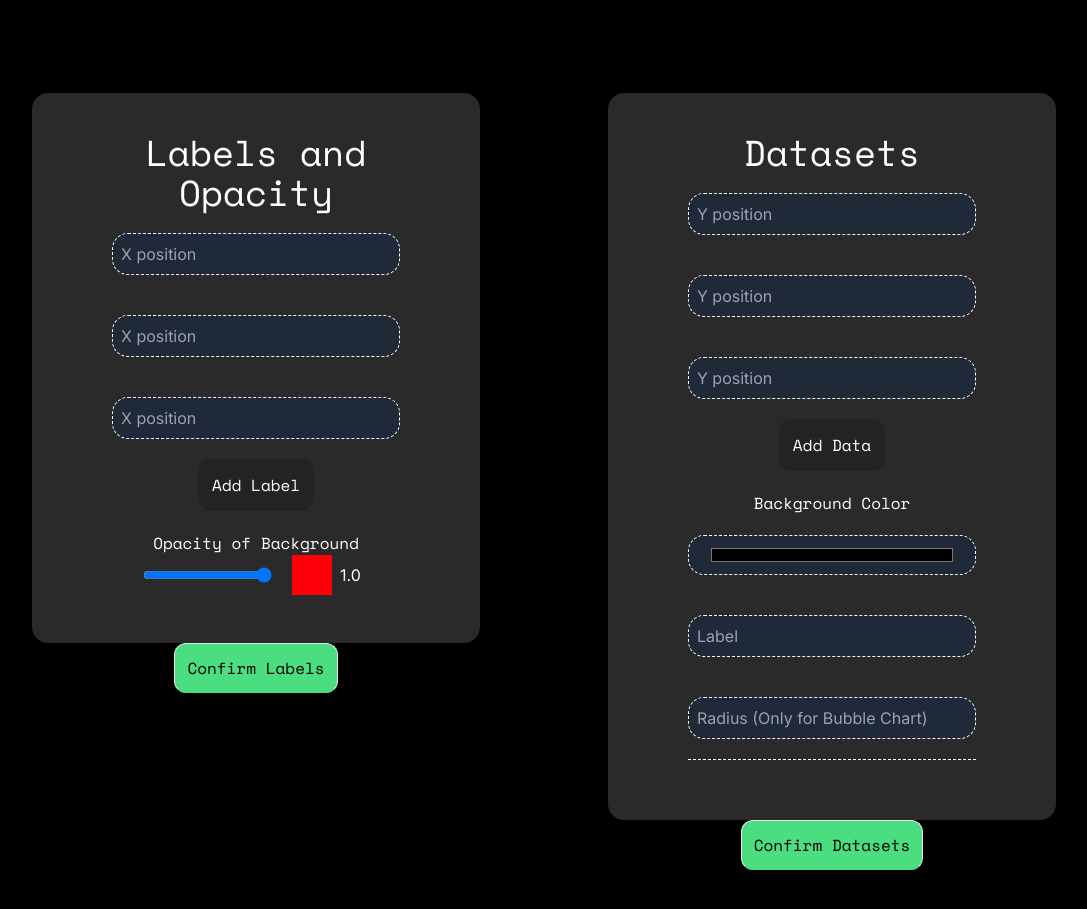
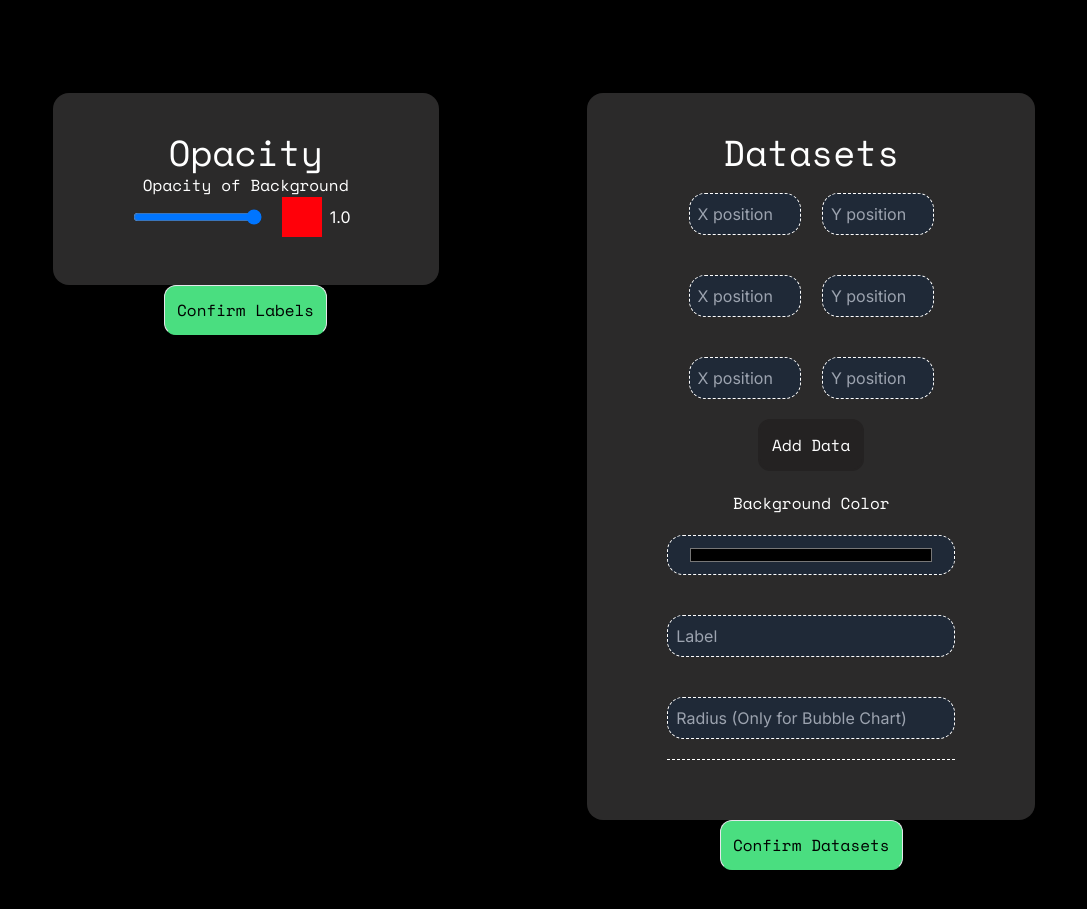
Before and after one commit to larsdekooter/chart-genreator, a Next.js app: page / in a window 1280 px wide. Shown: the part 3780-4689 px from the top of the page, without its empty margins (96-1183 px from the left). Built offline with nearby package versions, Linux system fonts and the light colour scheme.

Commit message:
Improve Bubble and Scatter chart

```diff
--- a/app/page.tsx
+++ b/app/page.tsx
@@ -2,6 +2,7 @@
 
 import LineAndBarComponents from "@/components/LineAndBar/index";
 import BubbleAndScatterComponents from "@/components/BubbleAndScatter/index";
+import PieAndDoughnut from "@/components/PieAndDoughnut/index";
 import ChartComponent from "@/components/Chart";
 import Input from "@/components/Input";
 import Layout from "@/components/Layout";
@@ -378,12 +379,15 @@ export default function Home() {
                     const dataValues: BubbleDataPoint[] = [];
                     //@ts-ignore
                     for (let i = 0; i < dataInputs?.children.length; i++) {
-                      let inputChild = dataInputs?.children.item(
+                      let child = dataInputs?.children.item(
                         i
-                      ) as HTMLInputElement;
+                      ) as HTMLDivElement;
+                      const xPos = child.children.item(0) as HTMLInputElement;
+                      const yPos = child.children.item(1) as HTMLInputElement;
+
                       dataValues.push({
-                        y: parseInt(inputChild.value),
-                        x: parseInt(chartData.labels?.[i] as string),
+                        x: parseInt(xPos.value),
+                        y: parseInt(yPos.value),
                         r: parseInt(radiusInput.value),
                       });
                     }
--- a/components/BubbleAndScatter/ArrayDatasetComponent.tsx
+++ b/components/BubbleAndScatter/ArrayDatasetComponent.tsx
@@ -1,25 +1,14 @@
 import { spaceMono } from "@/lib/fonts";
 import { renderToStaticMarkup } from "react-dom/server";
+import ArrayDatasetComponentPosition from "./ArrayDatasetComponentPosition";
 
 export default function ArrayDatasetComponent({}: {}) {
   return (
-    <div className="flex flex-col items-center">
-      <div className="flex flex-col items-center">
-        <input
-          type="number"
-          className="w-72 my-5 rounded-2xl p-2 bg-[#f4f4f5] outline-none border-[1px] border-black border-dashed dark:bg-gray-800 dark:border-white dark:text-white"
-          placeholder="Y position"
-        />
-        <input
-          type="number"
-          className="w-72 my-5 rounded-2xl p-2 bg-[#f4f4f5] outline-none border-[1px] border-black border-dashed dark:bg-gray-800 dark:border-white dark:text-white"
-          placeholder="Y position"
-        />
-        <input
-          type="number"
-          className="w-72 my-5 rounded-2xl p-2 bg-[#f4f4f5] outline-none border-[1px] border-black border-dashed dark:bg-gray-800 dark:border-white dark:text-white"
-          placeholder="Y position"
-        />
+    <div className="flex flex-col items-center w-full">
+      <div className="flex flex-col items-center w-full">
+        <ArrayDatasetComponentPosition />
+        <ArrayDatasetComponentPosition />
+        <ArrayDatasetComponentPosition />
       </div>
       <button
         className={`${spaceMono.className} w-fit p-3 bg-[#f4f4f5] rounded-xl hover:border-[#bed7f1] border-[2px] hover:bg-[#e0ecf8] border-[#f4f4f5] mb-5 dark:bg-[#242222] dark:border-[#242222] dark:text-white dark:hover:border-[blue]`}
@@ -27,11 +16,7 @@ export default function ArrayDatasetComponent({}: {}) {
           const { currentTarget: target } = e;
           const { parentElement: parent } = target;
           const newInput = renderToStaticMarkup(
-            <input
-              type="number"
-              className="w-72 my-5 rounded-2xl p-2 bg-[#f4f4f5] outline-none border-[1px] border-black border-dashed dark:bg-gray-800 dark:border-white dark:text-white"
-              placeholder="Y position"
-            />
+            <ArrayDatasetComponentPosition />
           );
           const placeholder = document.createElement("div");
           placeholder.innerHTML = newInput;
--- /dev/null
+++ b/components/BubbleAndScatter/ArrayDatasetComponentPosition.tsx
@@ -0,0 +1,16 @@
+export default function ArrayDatasetComponentPosition() {
+  return (
+    <div className="flex w-full justify-evenly">
+      <input
+        type="number"
+        className="w-28 my-5 rounded-2xl p-2 bg-[#f4f4f5] outline-none border-[1px] border-black border-dashed dark:bg-gray-800 dark:border-white dark:text-white"
+        placeholder="X position"
+      />
+      <input
+        type="number"
+        className="w-28 my-5 rounded-2xl p-2 bg-[#f4f4f5] outline-none border-[1px] border-black border-dashed dark:bg-gray-800 dark:border-white dark:text-white"
+        placeholder="Y position"
+      />
+    </div>
+  );
+}
--- a/components/BubbleAndScatter/ArrayInputWrapper.tsx
+++ b/components/BubbleAndScatter/ArrayInputWrapper.tsx
@@ -17,33 +17,8 @@ export default function ArrayInputWrapper({
       <h1
         className={`text-4xl ${spaceMono.className} dark:text-white text-center`}
       >
-        Labels and <br /> Opacity
+        Opacity
       </h1>
-      <div className="flex flex-col items-center">
-        <ArrayInputComponent placeholder={placeholder} />
-        <ArrayInputComponent placeholder={placeholder} />
-        <ArrayInputComponent placeholder={placeholder} />
-      </div>
-      <button
-        className={`${spaceMono.className} w-fit p-3 bg-[#f4f4f5] rounded-xl hover:border-[#bed7f1] border-[2px] hover:bg-[#e0ecf8] border-[#f4f4f5] mb-5 dark:bg-[#242222] dark:border-[#242222] dark:text-white dark:hover:border-[blue]`}
-        onClick={(e) => {
-          const { currentTarget: target } = e;
-          const { parentElement: parent } = target;
-          if (!parent) return;
-          const { children } = parent;
-          const div = children.item(1);
-          if (!div) return;
-          const element = <ArrayInputComponent placeholder={placeholder} />;
-          const stringElement = renderToStaticMarkup(element);
-          const holder = document.createElement("div");
-          holder.innerHTML = stringElement;
-          const node = holder.firstChild;
-          if (!node) return;
-          div.appendChild(node);
-        }}
-      >
-        Add Label
-      </button>
       <label
         htmlFor="range2"
         className={`${spaceMono.className} dark:text-white`}
--- /dev/null
+++ b/components/PieAndDoughnut/index.tsx
@@ -0,0 +1 @@
+export default {};
```
